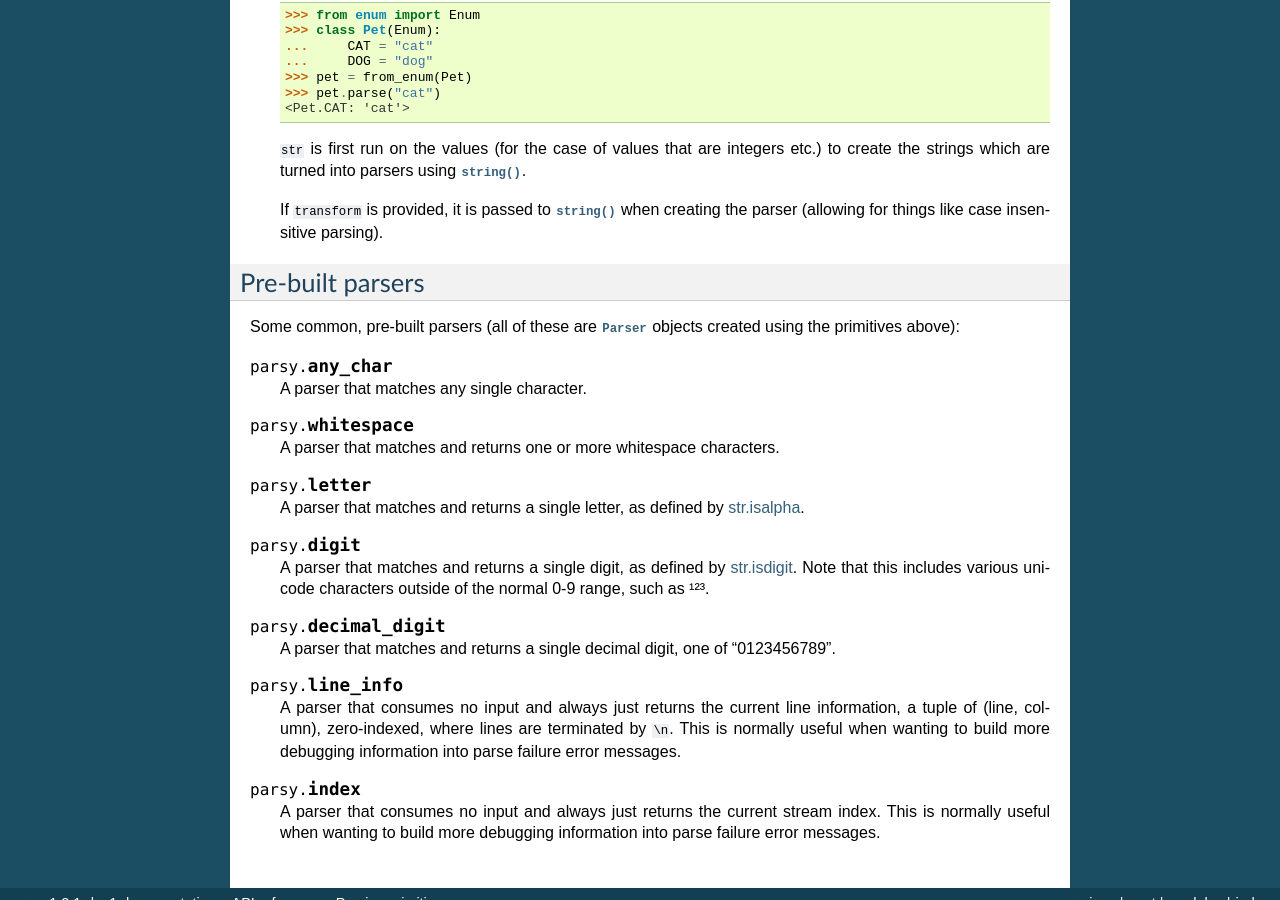
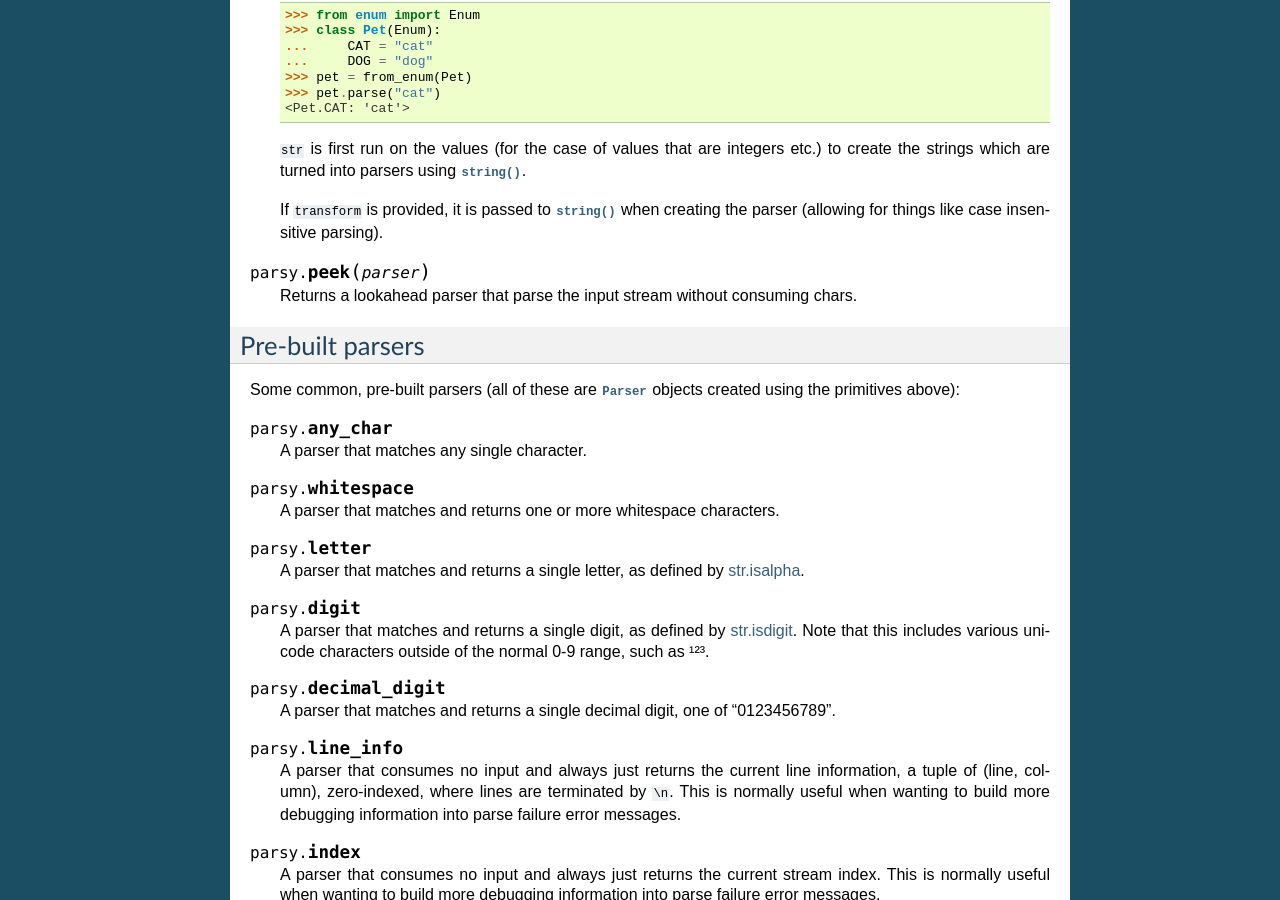
Before and after one commit to python-parsy/parsy, a Sphinx documentation site: the page built from docs/ref/primitives.rst, in a window 1280 px wide and 900 px high, scrolled down 2071 px. Built offline with Sphinx 7.4.7, drawn with Linux system fonts in a browser that asks for light colours.

Commit message:
Added peek() function
performs non-consming lookahead

```diff
--- a/docs/ref/primitives.rst
+++ b/docs/ref/primitives.rst
@@ -162,6 +162,15 @@ These are the lowest level building blocks for creating parsers.
    If ``transform`` is provided, it is passed to :func:`string` when creating
    the parser (allowing for things like case insensitive parsing).
 
+.. function:: peek(parser)
+
+   Returns a lookahead parser that parse the input stream without consuming
+   chars.
+
+   .. code-block: python
+
+      >>> peek(any_char).parse_partial("ABC")
+      ('A', 'ABC')
 
 Pre-built parsers
 =================
```
Also changed, not shown: src/parsy/__init__.py (+11 -0 lines).
